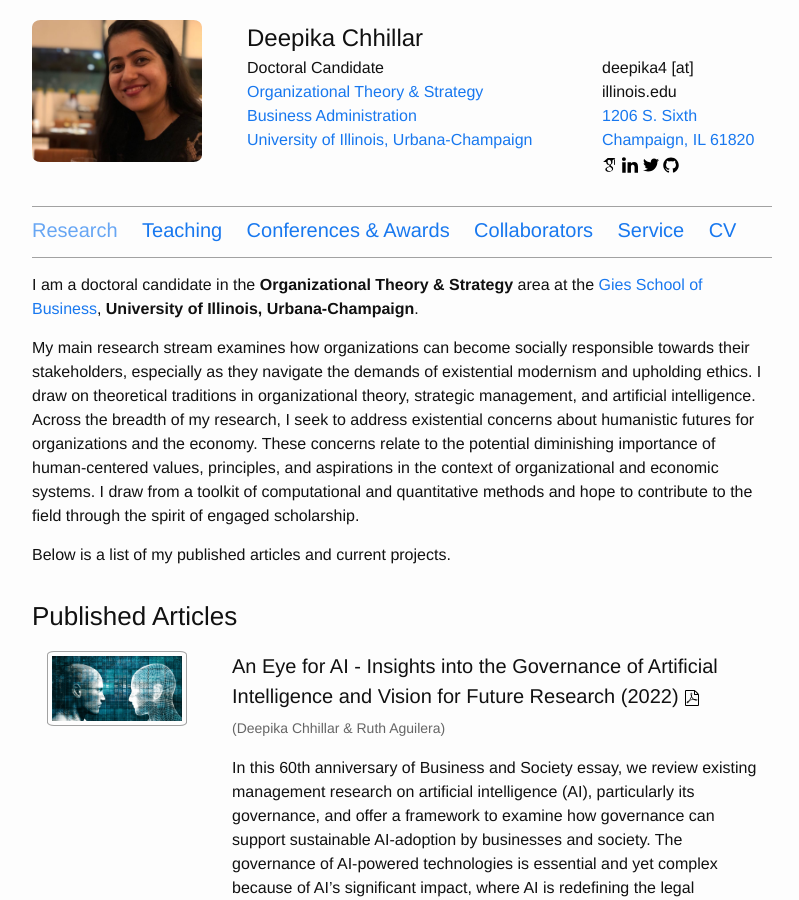
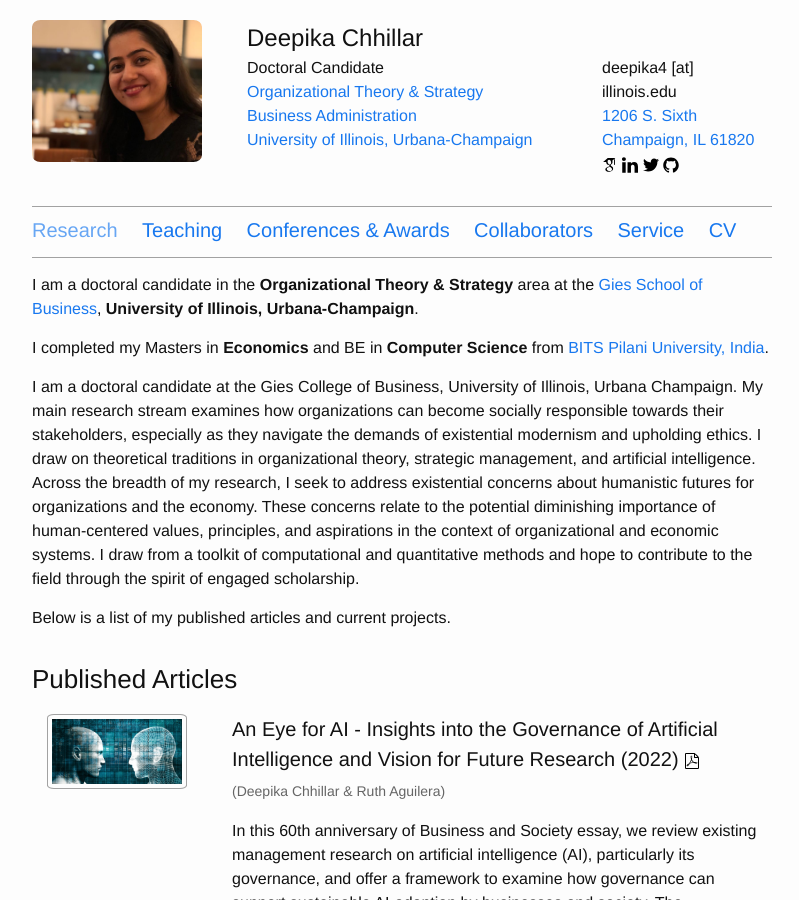
Before and after one commit to deepikachhillar/deepikachhillar.github.io, a Jekyll site: the page built from index.md, in a window 1280 px wide and 900 px high. Shown: the whole window, without its empty margins (238-1037 px from the left). Built offline with Jekyll 4.4.1, drawn with Linux system fonts in a browser that asks for light colours.

Commit message:
Update index.md

```diff
--- a/index.md
+++ b/index.md
@@ -7,7 +7,9 @@ group: research
 
 I am a doctoral candidate in the **Organizational Theory & Strategy** area at the [Gies School of Business](https://giesbusiness.illinois.edu/){:target="_blank"}, **University of Illinois, Urbana-Champaign**.
 
-My main research stream examines how organizations can become socially responsible towards their stakeholders, especially as they navigate the demands of existential modernism and upholding ethics. I draw on theoretical traditions in organizational theory, strategic management, and artificial intelligence. Across the breadth of my research, I seek to address existential concerns about humanistic futures for organizations and the economy. These concerns relate to the potential diminishing importance of human-centered values, principles, and aspirations in the context of organizational and economic systems. I draw from a toolkit of computational and quantitative methods and hope to contribute to the field through the spirit of engaged scholarship.
+I completed my Masters in **Economics** and BE in **Computer Science** from [BITS Pilani University, India](https://www.bits-pilani.ac.in/){:target="_blank"}.
+
+I am a doctoral candidate at the Gies College of Business, University of Illinois, Urbana Champaign. My main research stream examines how organizations can become socially responsible towards their stakeholders, especially as they navigate the demands of existential modernism and upholding ethics. I draw on theoretical traditions in organizational theory, strategic management, and artificial intelligence. Across the breadth of my research, I seek to address existential concerns about humanistic futures for organizations and the economy. These concerns relate to the potential diminishing importance of human-centered values, principles, and aspirations in the context of organizational and economic systems. I draw from a toolkit of computational and quantitative methods and hope to contribute to the field through the spirit of engaged scholarship.
 
 Below is a list of my published articles and current projects.
 
```
